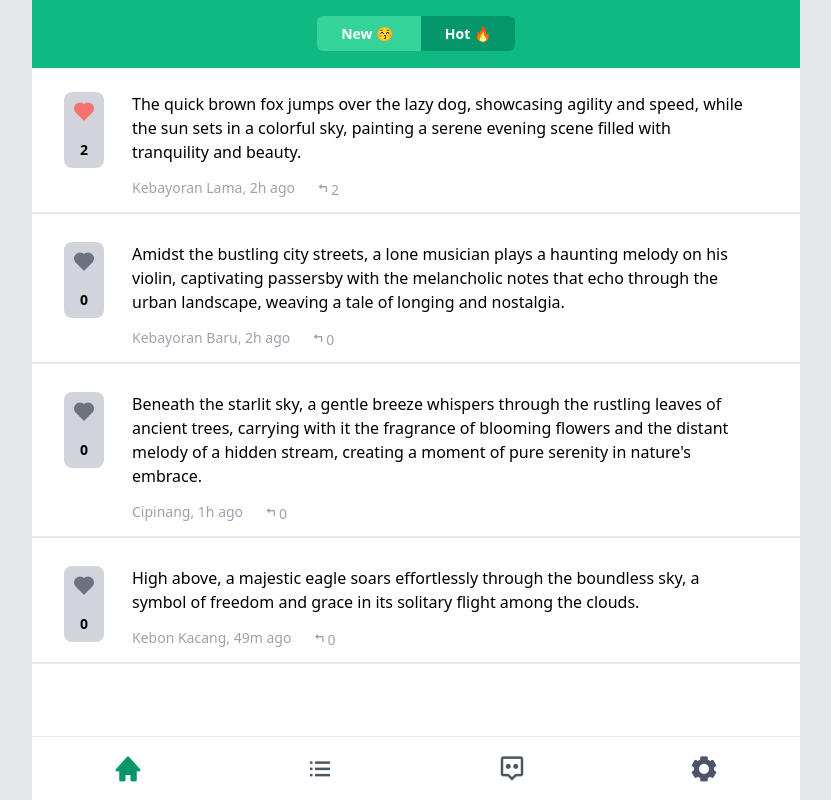
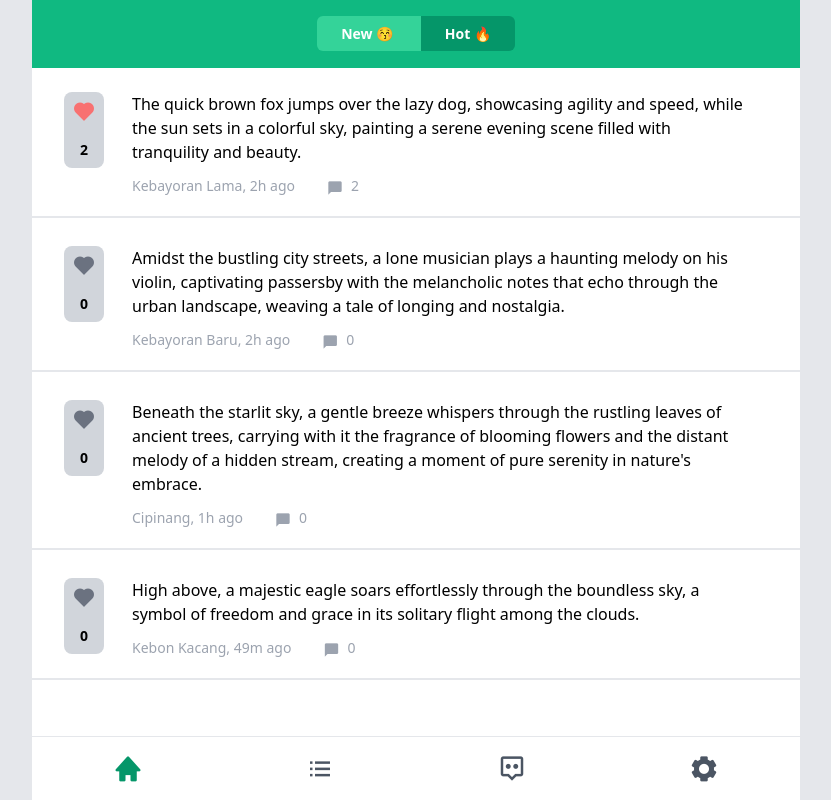
Before and after one commit to perogeremmer/tailwind-secret-app, a plain HTML site: page index.html in a window 1280 px wide. Shown: the whole page, without its empty margins (224-1055 px from the left). Drawn offline with nearby package versions, Linux system fonts and the light colour scheme.

Commit message:
Change icon replies

```diff
--- a/index.html
+++ b/index.html
@@ -30,7 +30,7 @@
         </nav>
         <div class="flex flex-col w-full mt-16">
             <div class="flex flex-col w-full bg-white border-gray-100">
-                <a href="detail.html" class="flex flex-row pt-5 pb-3 pl-5 pr-12 w-full border-b-2 hover:bg-gray-200">
+                <a href="detail.html" class="flex flex-row pt-5 pb-5 pl-5 pr-12 w-full border-b-2 hover:bg-gray-200">
                     <div class="flex flex-col px-3 pt-2 rounded-lg">
                         <i
                             class='bx bxs-heart text-red-400 bg-gray-300 p-2 rounded-tl-lg rounded-tr-lg text-2xl text-gray-500 justify-items-end'></i>
@@ -42,9 +42,9 @@
                             tranquility and beauty.</p>
                         <div class="flex w-full flex-row items-center pt-3">
                             <p class="text-sm text-gray-400">Kebayoran Lama, 2h ago</p>
-                            <div class="flex pl-5 pt-1 text-gray-400">
-                                <i class='bx bx-reply text-md'></i>
-                                <p class="text-sm">2</p>
+                            <div class="flex pl-8 text-gray-400">
+                                <i class='bx bxs-comment text-md pt-1'></i>
+                                <p class="text-sm pl-2">2</p>
                             </div>
                         </div>
                     </div>
@@ -52,7 +52,7 @@
             </div>
 
             <div class="flex flex-col w-full bg-white border-gray-100">
-                <a href="detail.html" class="flex flex-row pt-5 pb-3 pl-5 pr-12 w-full border-b-2 hover:bg-gray-200">
+                <a href="detail.html" class="flex flex-row pt-5 pb-5 pl-5 pr-12 w-full border-b-2 hover:bg-gray-200">
                     <div class="flex flex-col px-3 pt-2 rounded-lg">
                         <i
                             class='bx bxs-heart bg-gray-300 p-2 rounded-tl-lg rounded-tr-lg text-2xl text-gray-500 justify-items-end'></i>
@@ -64,9 +64,9 @@
                             landscape, weaving a tale of longing and nostalgia.</p>
                         <div class="flex w-full flex-row items-center pt-3">
                             <p class="text-sm text-gray-400">Kebayoran Baru, 2h ago</p>
-                            <div class="flex pl-5 pt-1 text-gray-400">
-                                <i class='bx bx-reply text-md'></i>
-                                <p class="text-sm">0</p>
+                            <div class="flex pl-8 text-gray-400">
+                                <i class='bx bxs-comment text-md pt-1'></i>
+                                <p class="text-sm pl-2">0</p>
                             </div>
                         </div>
                     </div>
@@ -75,7 +75,7 @@
 
 
             <div class="flex flex-col w-full bg-white border-gray-100">
-                <a href="detail.html" class="flex flex-row pt-5 pb-3 pl-5 pr-12 w-full border-b-2 hover:bg-gray-200">
+                <a href="detail.html" class="flex flex-row pt-5 pb-5 pl-5 pr-12 w-full border-b-2 hover:bg-gray-200">
                     <div class="flex flex-col px-3 pt-2 rounded-lg">
                         <i
                             class='bx bxs-heart bg-gray-300 p-2 rounded-tl-lg rounded-tr-lg text-2xl text-gray-500 justify-items-end'></i>
@@ -87,9 +87,9 @@
                             of a hidden stream, creating a moment of pure serenity in nature's embrace.</p>
                         <div class="flex w-full flex-row items-center pt-3">
                             <p class="text-sm text-gray-400">Cipinang, 1h ago</p>
-                            <div class="flex pl-5 pt-1 text-gray-400">
-                                <i class='bx bx-reply text-md'></i>
-                                <p class="text-sm">0</p>
+                            <div class="flex pl-8 text-gray-400">
+                                <i class='bx bxs-comment text-md pt-1'></i>
+                                <p class="text-sm pl-2">0</p>
                             </div>
                         </div>
                     </div>
@@ -99,7 +99,7 @@
 
 
             <div class="flex flex-col w-full bg-white border-gray-100">
-                <a href="detail.html" class="flex flex-row pt-5 pb-3 pl-5 pr-12 w-full border-b-2 hover:bg-gray-200">
+                <a href="detail.html" class="flex flex-row pt-5 pb-5 pl-5 pr-12 w-full border-b-2 hover:bg-gray-200">
                     <div class="flex flex-col px-3 pt-2 rounded-lg">
                         <i
                             class='bx bxs-heart bg-gray-300 p-2 rounded-tl-lg rounded-tr-lg text-2xl text-gray-500 justify-items-end'></i>
@@ -110,9 +110,9 @@
                             symbol of freedom and grace in its solitary flight among the clouds.</p>
                         <div class="flex w-full flex-row items-center pt-3">
                             <p class="text-sm text-gray-400">Kebon Kacang, 49m ago</p>
-                            <div class="flex pl-5 pt-1 text-gray-400">
-                                <i class='bx bx-reply text-md'></i>
-                                <p class="text-sm">0</p>
+                            <div class="flex pl-8 text-gray-400">
+                                <i class='bx bxs-comment text-md pt-1'></i>
+                                <p class="text-sm pl-2">0</p>
                             </div>
                         </div>
                     </div>
```
